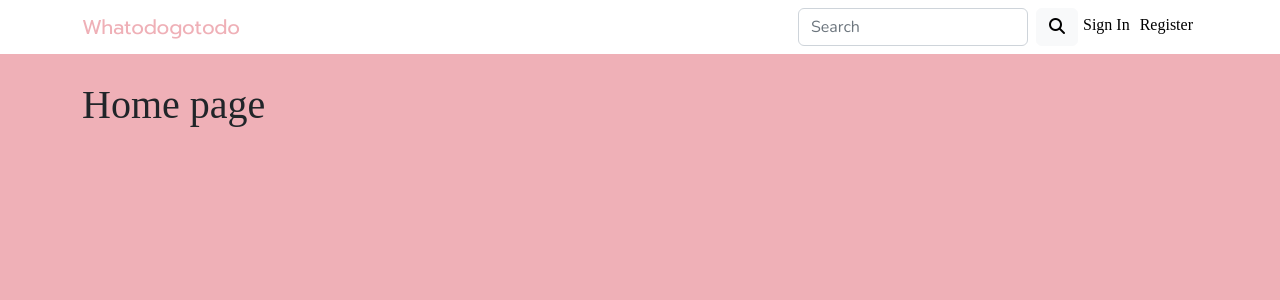
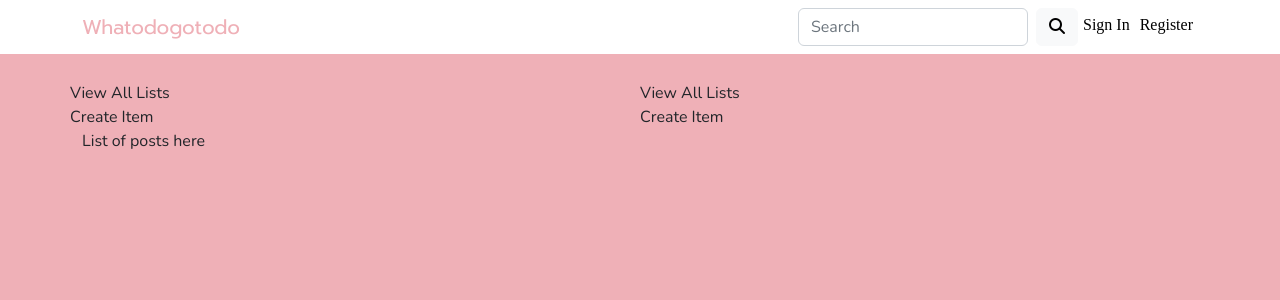
Before and after one commit to Code-Institute-Submissions/p5-frontend-, a React (Create React App) app: page / in a window 1280 px wide. Shown: the top 300 px of the page. Built offline with nearby package versions, Linux system fonts and the light colour scheme; no server answers; a web font is replaced by a local one.

Commit message:
add ListsPage routes and page structure

```diff
--- a/src/App.js
+++ b/src/App.js
@@ -8,14 +8,22 @@ import SignInForm from './pages/auth/SignInForm';
 import CreateListForm from './pages/todolist/CreateListForm';
 import CreateItemForm from './pages/todoitem/CreateItemForm';
 import ListDetailPage from './pages/todolist/ListDetailPage';
+import ListsPage from './pages/todolist/ListsPage';
+import { useCurrentUser } from './contexts/CurrentUserContext';
 
 function App() {
+  const currentUser = useCurrentUser();
+  const profile_id = currentUser?.profile_id || '';
+
   return (
         <div className={styles.App}>
           <NavBar/>
           <Container className={styles.Main}>
             <Routes>
-              <Route path='/' element={<h1>Home page</h1>}/>
+              <Route path='/' element={<ListsPage message='No results found, adjust the keyword'/> }/>
+              <Route path='/feed' element={<ListsPage
+                message='No results found, Create a new list'
+                filter={`owner__profile=${profile_id}&`}/> }/>
               <Route path='/signin' element={<SignInForm/>}/>
               <Route path='/register' element={<RegisterForm/>}/>
               <Route path='/createlist' element={<CreateListForm/>}/>
--- a/src/pages/todolist/ListDetailPage.js
+++ b/src/pages/todolist/ListDetailPage.js
@@ -1,5 +1,5 @@
 import React, { useEffect, useState } from 'react'
-import { Container, Row, Col } from 'react-bootstrap'
+import { Container, Row, Col, NavLink } from 'react-bootstrap'
 import { useParams } from 'react-router-dom'
 import { axiosReq } from '../../api/axiosDefaults';
 import List from './List';
@@ -26,12 +26,18 @@ export default function ListDetailPage() {
   return (
     <Row>
         <Col>
-         <p>My Other Lists</p>
+            <Row>
+                <NavLink>View All Lists</NavLink>
+                <NavLink>Create Item</NavLink>
+            </Row>
          <List {...list.results[0]} setLists={setList}/>
          <Container>Comments</Container>
         </Col>
         <Col>
-         <p>My Other Lists</p>
+            <Row>
+                <NavLink>View All Lists</NavLink>
+                <NavLink>Create Item</NavLink>
+            </Row>
         </Col>
     </Row>
   )
--- /dev/null
+++ b/src/pages/todolist/ListsPage.js
@@ -0,0 +1,25 @@
+import React from "react";
+import {Form, Col, Row, Container, NavLink} from "react-bootstrap";
+
+function ListPage() {
+
+  return (
+    <Row>
+      <Col>
+            <Row>
+                <NavLink>View All Lists</NavLink>
+                <NavLink>Create Item</NavLink>
+            </Row>
+        <p>List of posts here</p>
+      </Col>
+      <Col >
+            <Row>
+                <NavLink>View All Lists</NavLink>
+                <NavLink>Create Item</NavLink>
+            </Row>
+      </Col>
+    </Row>
+  );
+}
+
+export default ListPage;
```
